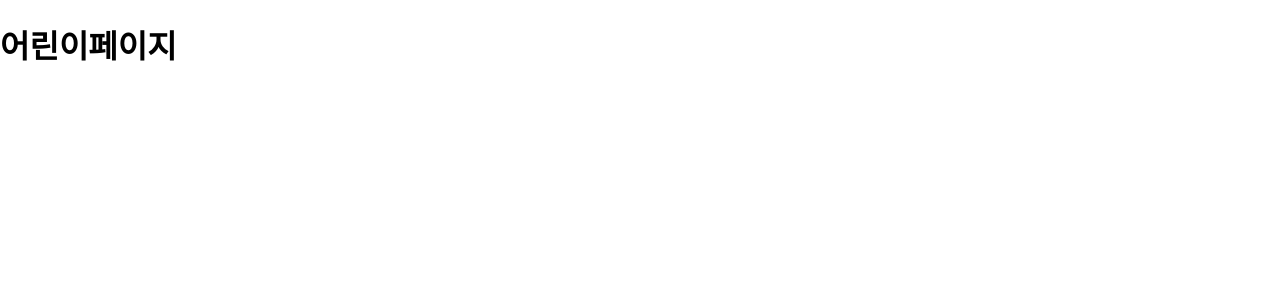
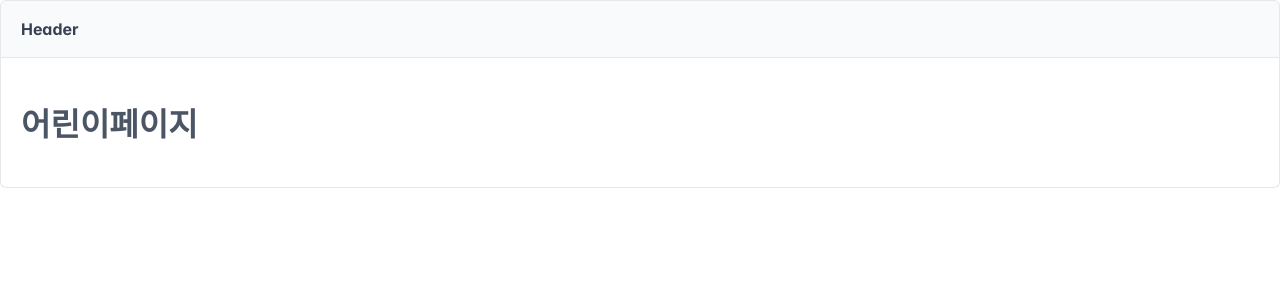
Before and after one commit to team-hi-five/hi-five, a React (Vite) app in the folder frontend/h5/: page /child in a window 1280 px wide. Shown: the top 300 px of the page. Built offline with nearby package versions, Linux system fonts and the light colour scheme.

Commit message:
feat: App.css 파일에 Primereact 적용 (FE-110)

```diff
--- a/frontend/h5/src/App.css
+++ b/frontend/h5/src/App.css
@@ -1,3 +1,6 @@
+@import 'primereact/resources/primereact.min.css';
+@import 'primeicons/primeicons.css';
+
 html, body {
     margin: 0;
     padding: 0;
--- a/frontend/h5/src/pages/Child/ChildMainPage.jsx
+++ b/frontend/h5/src/pages/Child/ChildMainPage.jsx
@@ -1,6 +1,10 @@
+import { Panel } from 'primereact/panel'
+
 function ChildMainPage() {
     return (
-        <h1>어린이페이지</h1>
+        <Panel header="Header">
+            <h1>어린이페이지</h1>
+        </Panel>
     )
 }
 
```
Also changed, not shown: frontend/h5/src/components/Child/CardDetailsList.jsx (added), 1 other file (tests, documents, lock files or other folders).
